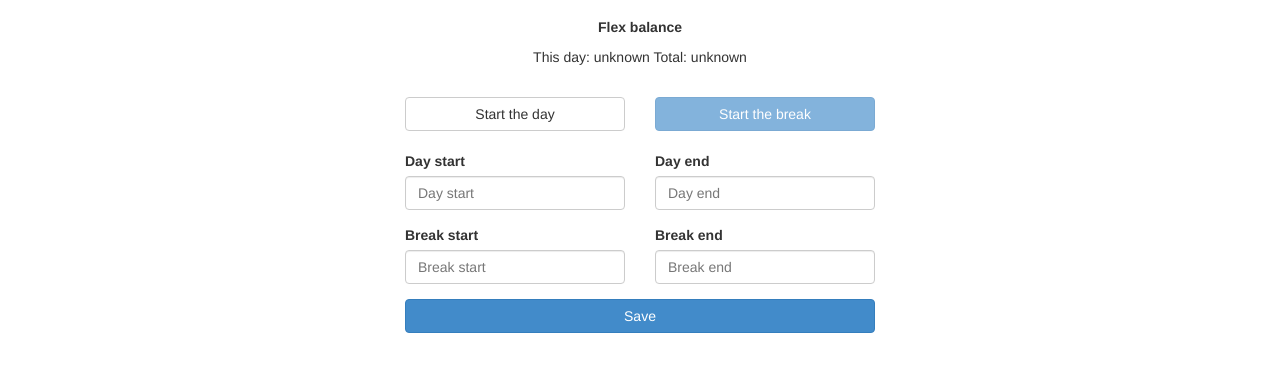
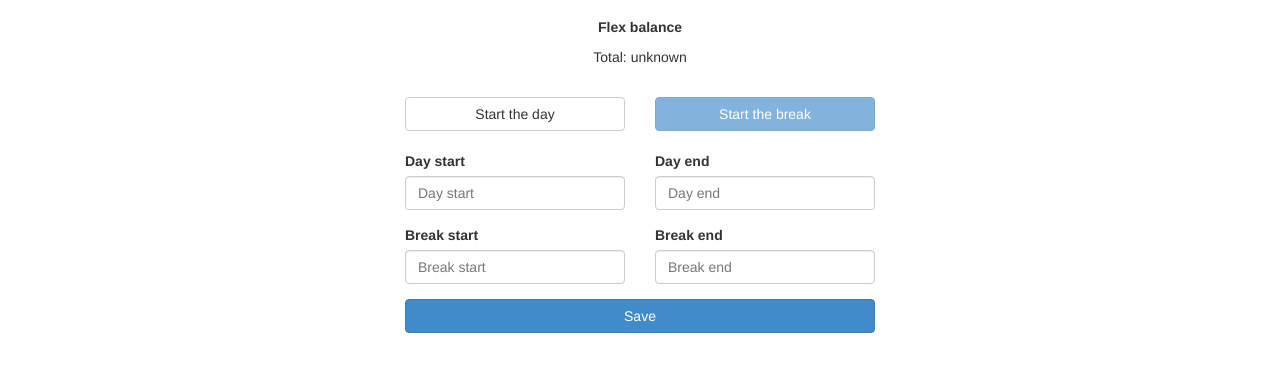
Before and after one commit to lagerone/flexter, a website with bundled scripts: page index.html in a window 1280 px wide. Shown: the part 113-484 px from the top of the page. Built offline with nearby package versions, Linux system fonts and the light colour scheme.

Commit message:
disabled buggy property

```diff
--- a/index.html
+++ b/index.html
@@ -71,7 +71,7 @@
                         <strong>Flex balance</strong>
                     </p>
                     <p>
-                        This day: <span data-bind="text: balance.text"></span>
+                       <!-- This day: <span data-bind="text: balance.text"></span> -->
                         Total: <span data-bind="text: $parent.totalBalance"></span>
                     </p>
                 </div>
```
